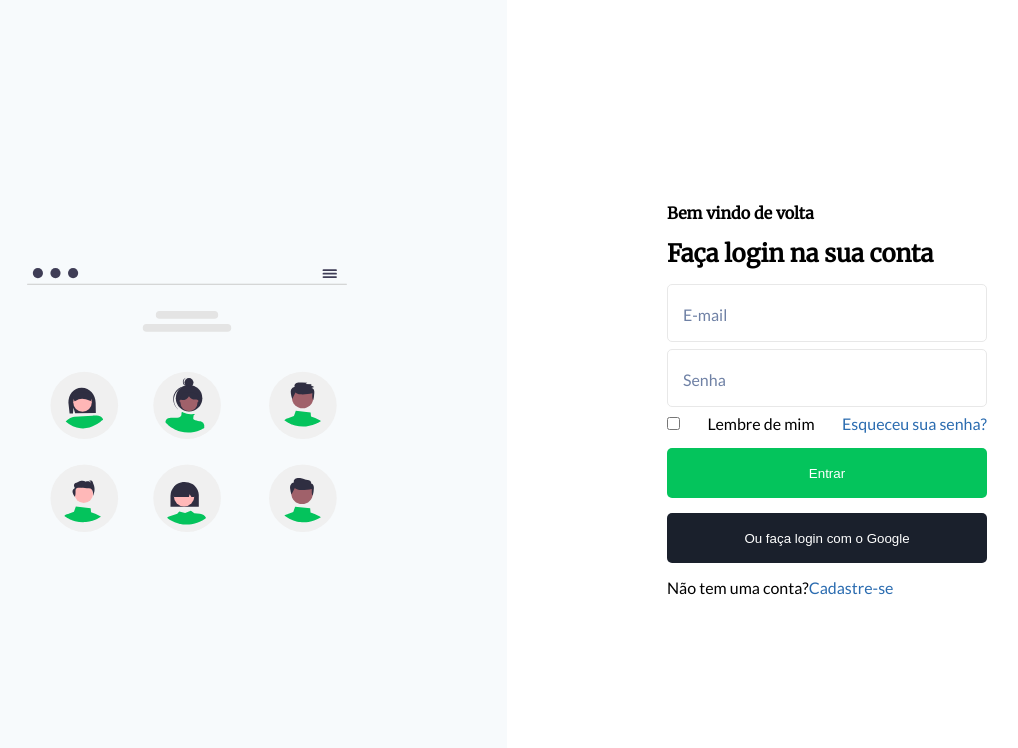
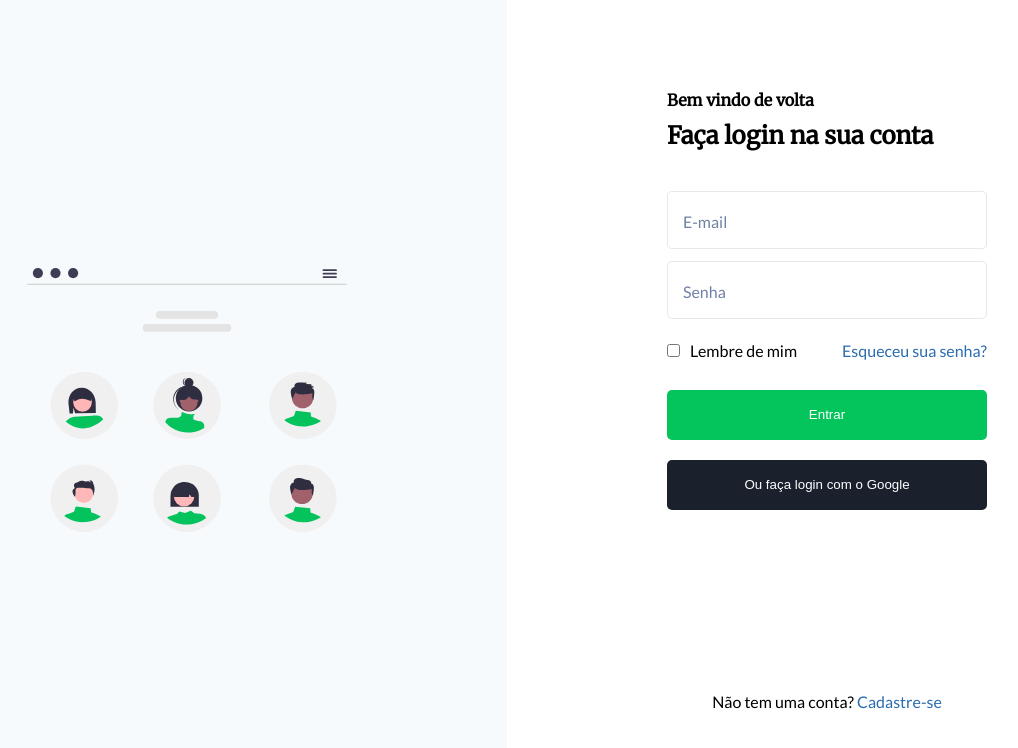
Before and after one commit to marianadev/codelandia-desafio-04, a React (Vite) app: page / in a window 1280 px wide. Shown: the top 748 px of the page, without its empty margins (133-1151 px from the left). Built offline with nearby package versions, Linux system fonts and the light colour scheme.

Commit message:
updated scss

```diff
--- a/src/components/LoginForm/LoginForm.jsx
+++ b/src/components/LoginForm/LoginForm.jsx
@@ -3,20 +3,24 @@ import LabeledInput from "../LabeledInput/LabeledInput";
 const LoginForm = () => {
   return (
     <form className="loginForm">
-      <h4>Bem vindo de volta</h4>
-      <h2>Faça login na sua conta</h2>
+      <div className="formTitle">
+        <h4>Bem vindo de volta</h4>
+        <h2>Faça login na sua conta</h2>
+      </div>
       <LabeledInput id="email" fieldType="email" label="E-mail" />
       <LabeledInput id="password" fieldType="password" label="Senha" />
-      <div className="footer">
-        <input id="reminder" type="checkbox" />
-        <label htmlFor="reminder">Lembre de mim</label>
+      <div className="reminders">
+        <div className="rememberMe">
+          <input id="reminder" type="checkbox" />
+          <label htmlFor="reminder">Lembre de mim</label>
+        </div>
         <a href="/">Esqueceu sua senha?</a>
       </div>
       <button className="mainLoginBtn">Entrar</button>
       <button className="googleLoginBtn">Ou faça login com o Google</button>
-      <p>
-        Não tem uma conta?<a href="/">Cadastre-se</a>
-      </p>
+      <div className="registerLink">
+        <p>Não tem uma conta? <a href="/">Cadastre-se</a></p>
+      </div>
     </form>
   );
 };
--- a/src/styles/css/style.css
+++ b/src/styles/css/style.css
@@ -90,7 +90,7 @@ header {
   justify-content: center;
   font-family: "Lato";
   width: 50%;
-  gap: 15px 0;
+  gap: 20px 0;
 }
 .loginForm h2 {
   font-family: "Merriweather";
@@ -98,6 +98,9 @@ header {
 }
 .loginForm h4 {
   font-family: "Merriweather";
+}
+.loginForm h4 + h2 {
+  margin-top: 10px;
 }
 .loginForm button {
   width: 100%;
@@ -108,14 +111,25 @@ header {
 .loginForm a {
   color: #2b6cb0;
 }
+.loginForm a:hover {
+  text-decoration: underline;
+}
 
-.footer {
+.formTitle {
+  margin-bottom: 20px;
+}
+
+.reminders {
   display: flex;
   flex-wrap: wrap;
   flex-direction: row;
   align-items: center;
   justify-content: space-between;
   width: 100%;
+  margin: 10px 0;
+}
+.reminders input + label {
+  margin-left: 10px;
 }
 
 .mainLoginBtn {
@@ -155,4 +169,14 @@ header {
 }
 .input-container .filled {
   transform: translate(0, 12px) scale(0.8);
+}
+
+.registerLink {
+  display: flex;
+  flex-wrap: wrap;
+  flex-direction: row;
+  align-items: center;
+  justify-content: center;
+  width: 100%;
+  margin-top: 162px;
 }/*# sourceMappingURL=style.css.map */
--- a/src/styles/scss/components/_login.scss
+++ b/src/styles/scss/components/_login.scss
@@ -4,7 +4,7 @@
   @include flex(nowrap, column, flex-start, center);
   font-family: "Lato";
   width: 50%;
-  gap: 15px 0;
+  gap: 20px 0;
 
   h2 {
     font-family: "Merriweather";
@@ -13,6 +13,10 @@
 
   h4 {
     font-family: "Merriweather";
+  }
+
+  h4 + h2 {
+    margin-top: 10px;
   }
 
   button {
@@ -24,12 +28,24 @@
 
   a {
     color: #2b6cb0;
+    &:hover {
+      text-decoration: underline;
+    }
   }
 }
 
-.footer {
+.formTitle {
+  margin-bottom: 20px;
+}
+
+.reminders {
   @include flex(wrap, row, center, space-between);
   width: 100%;
+  margin: 10px 0;
+
+  input + label {
+    margin-left: 10px;
+  }
 }
 
 .mainLoginBtn {
@@ -74,3 +90,9 @@
     transform: translate(0, 12px) scale(0.8);
   }
 }
+
+.registerLink {
+  @include flex(wrap, row, center, center);
+  width: 100%;
+  margin-top: 162px;
+}
```
Also changed, not shown: 1 other file (tests, documents, lock files or other folders).
